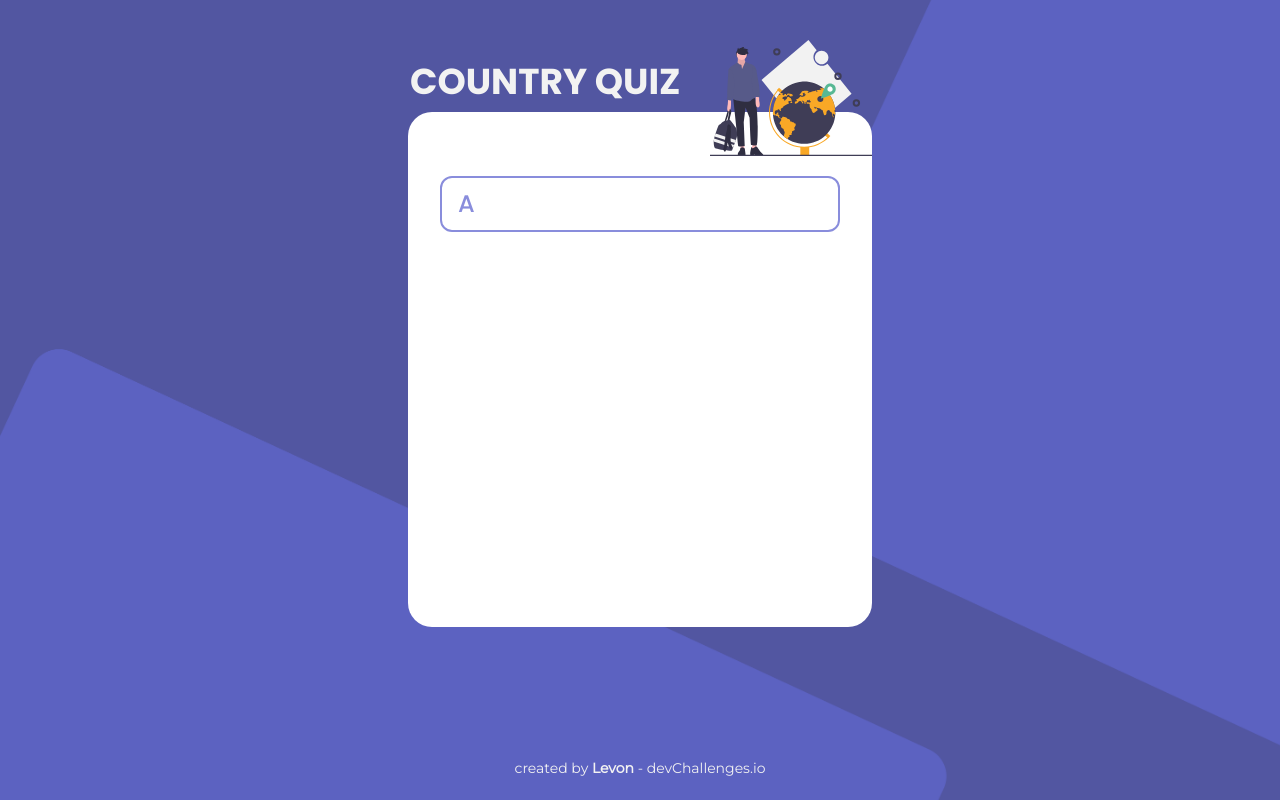
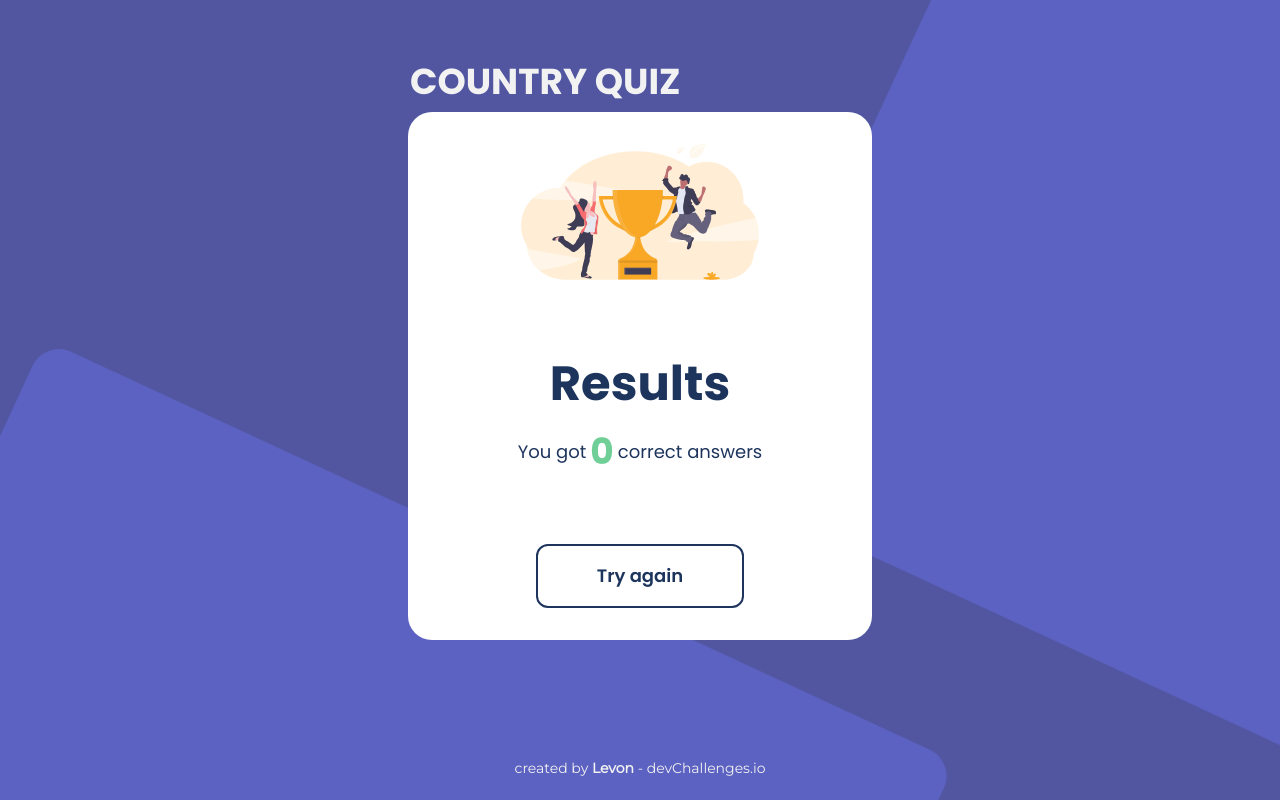
Before and after one commit to Levon0Asatryan/country-quiz, a React (Create React App) app: page /result in a window 1280 px wide. Built offline with nearby package versions, Linux system fonts and the light colour scheme; no server answers.

Commit message:
added result page

```diff
--- a/src/App.tsx
+++ b/src/App.tsx
@@ -4,6 +4,7 @@ import Question from "./pages/Question/Question";
 import { getCountries } from "./utils/getCountries";
 import { Country, countryInitalState } from "./utils/types";
 import Footer from "./components/Footer/Footer";
+import Result from "./pages/Result/Result";
 
 type Props = {};
 
@@ -11,10 +12,6 @@ const App = (props: Props) => {
   const location = useLocation();
   const [score, setScore] = useState(0);
   const [countries, setCountries] = useState<Country[]>([countryInitalState]);
-
-  useEffect(() => {
-    console.log(score);
-  }, [score]);
 
   useEffect(() => {
     const fetchData = async () => {
@@ -30,13 +27,18 @@ const App = (props: Props) => {
       <Routes location={location} key={location.pathname}>
         <Route
           path="/"
-          element={<Question first countries={countries} setScore={setScore} />}
+          element={
+            <Question
+              questionsLimit={10}
+              countries={countries}
+              setScore={setScore}
+            />
+          }
         />
         <Route
-          path="/:id"
-          element={<Question countries={countries} setScore={setScore} />}
+          path="/result"
+          element={<Result score={score} setScore={setScore} />}
         />
-        <Route path="/results" element={<div>{score}</div>} />
       </Routes>
       <Footer />
     </div>
--- a/src/components/Header/Header.tsx
+++ b/src/components/Header/Header.tsx
@@ -1,16 +1,20 @@
 import React from "react";
 import logo1 from "../../assets/images/undraw_adventure.svg";
 
-type Props = {};
+type Props = {
+  disableIcon?: boolean;
+};
 
-const Header = (props: Props) => {
+const Header = ({ disableIcon = false }: Props) => {
   return (
     <div className="absolute top-1/2 left-1/2 transform -translate-x-1/2 -translate-y-96 z-20">
-      <div className="flex w-standart justify-between items-center mt-6 ">
-        <div className="ml-0.5 font-bold text-4xl leading-11 text-gray95 mb-8">
+      <div className="flex w-standart justify-between items-center mt-6 h-116  ">
+        <div className="ml-0.5  font-bold text-4xl leading-11 text-gray95 mb-8">
           COUNTRY QUIZ
         </div>
-        <img className=" h-116 w-162 z-20" src={logo1} alt="adventure" />
+        {!disableIcon && (
+          <img className=" h-116 w-162 z-20" src={logo1} alt="adventure" />
+        )}
       </div>
     </div>
   );
--- a/src/pages/Question/Question.tsx
+++ b/src/pages/Question/Question.tsx
@@ -1,24 +1,25 @@
-//import { useParams } from "react-router-dom";
 import { Country } from "../../utils/types";
 import { getRandomQuestion } from "../../utils/getRandomQuestion";
 import Header from "../../components/Header/Header";
 import "./Question.css";
 import { useEffect, useState } from "react";
+import { useNavigate } from "react-router-dom";
 
 type Props = {
-  first?: boolean;
+  questionsLimit: Number;
   countries: Country[];
   setScore: Function;
 };
 
 const numberToLetter = ["A", "B", "C", "D"];
 
-const Question = ({ first = false, countries, setScore }: Props) => {
-  //const params = useParams();
+const Question = ({ countries, setScore, questionsLimit }: Props) => {
+  const navigate = useNavigate();
   const [question, setQuestion] = useState(getRandomQuestion(countries));
   const [clicked, setClicked] = useState(false);
   const [buttonColors, setButtonColors] = useState(["", "", "", ""]);
   const [canIncrease, setCanIncrease] = useState(true);
+  const [questionsCaunt, setQuestionCaunt] = useState(1);
 
   useEffect(() => {
     setQuestion(getRandomQuestion(countries));
@@ -54,6 +55,17 @@ const Question = ({ first = false, countries, setScore }: Props) => {
     } else {
       return "hover:bg-hover hover:border-hover hover:text-white";
     }
+  };
+
+  const nextQuestion = () => {
+    if (questionsCaunt === questionsLimit) {
+      navigate("/result");
+    }
+    setQuestionCaunt((prev) => prev + 1);
+    setClicked(false);
+    setButtonColors(["", "", "", ""]);
+    setCanIncrease(true);
+    setQuestion(getRandomQuestion(countries));
   };
 
   return (
@@ -92,7 +104,10 @@ const Question = ({ first = false, countries, setScore }: Props) => {
         {clicked && (
           <div className="flex justify-between">
             <div></div>
-            <div className="h-14 w-116 bg-hover flex justify-center items-center text-white rounded-xl text-lg text-bold cursor-pointer">
+            <div
+              className="h-14 w-116 bg-hover flex justify-center items-center text-white rounded-xl text-lg text-bold cursor-pointer"
+              onClick={nextQuestion}
+            >
               Next
             </div>
           </div>
--- /dev/null
+++ b/src/pages/Result/Result.tsx
@@ -0,0 +1,47 @@
+import React from "react";
+import Header from "../../components/Header/Header";
+import icon from "../../assets/images/undraw_winners.svg";
+import { useNavigate } from "react-router-dom";
+
+type Props = {
+  score: number;
+  setScore: Function;
+};
+
+const Result = ({ setScore, score }: Props) => {
+  const navigate = useNavigate();
+
+  const tryAgain = () => {
+    setScore(0);
+    navigate("/");
+  };
+
+  return (
+    <div className="flex flex-col items-center justify-center h-95">
+      <Header disableIcon />
+      <div className="p-8 min-h-515 w-standart bg-white rounded-3xl absolute top-1/2 left-1/2 transform -translate-x-1/2 -translate-y-72 z-10 ">
+        <div className="flex flex-col items-center h-full w-ful">
+          <img src={icon} alt="Winner" />
+          <div className="mt-16 font-bold leading-11 text-blue text-5xl h-20 flex justify-center items-center">
+            Results
+          </div>
+          <div className=" font-normal leading-11 text-lg text-blue h-14 flex justify-center items-center">
+            You got
+            <span className="text-green font-bold text-4xl ml-1 mr-1">
+              {score}
+            </span>
+            correct answers
+          </div>
+          <div
+            className="cursor-pointer mt-16 w-52 h-16 border-2 border-blue flex justify-center items-center font-semibold text-lg text-blue rounded-xl"
+            onClick={tryAgain}
+          >
+            Try again
+          </div>
+        </div>
+      </div>
+    </div>
+  );
+};
+
+export default Result;
--- a/tailwind.config.js
+++ b/tailwind.config.js
@@ -8,6 +8,8 @@ module.exports = {
       primary: "#2F527B",
       answer: "#898ddc",
       hover: "#F9A826",
+      blue: "#1D355D",
+      green: "#6FCF97",
     },
     extend: {
       height: {
```
